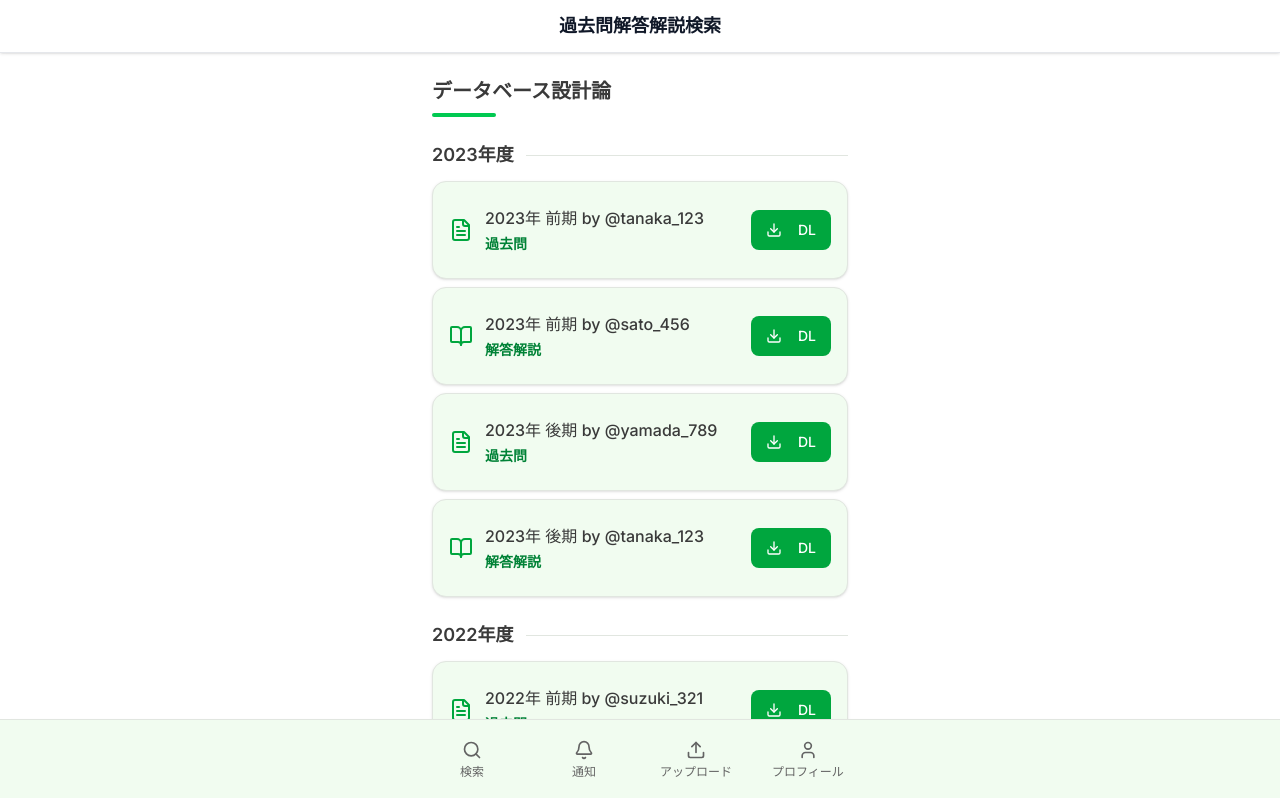
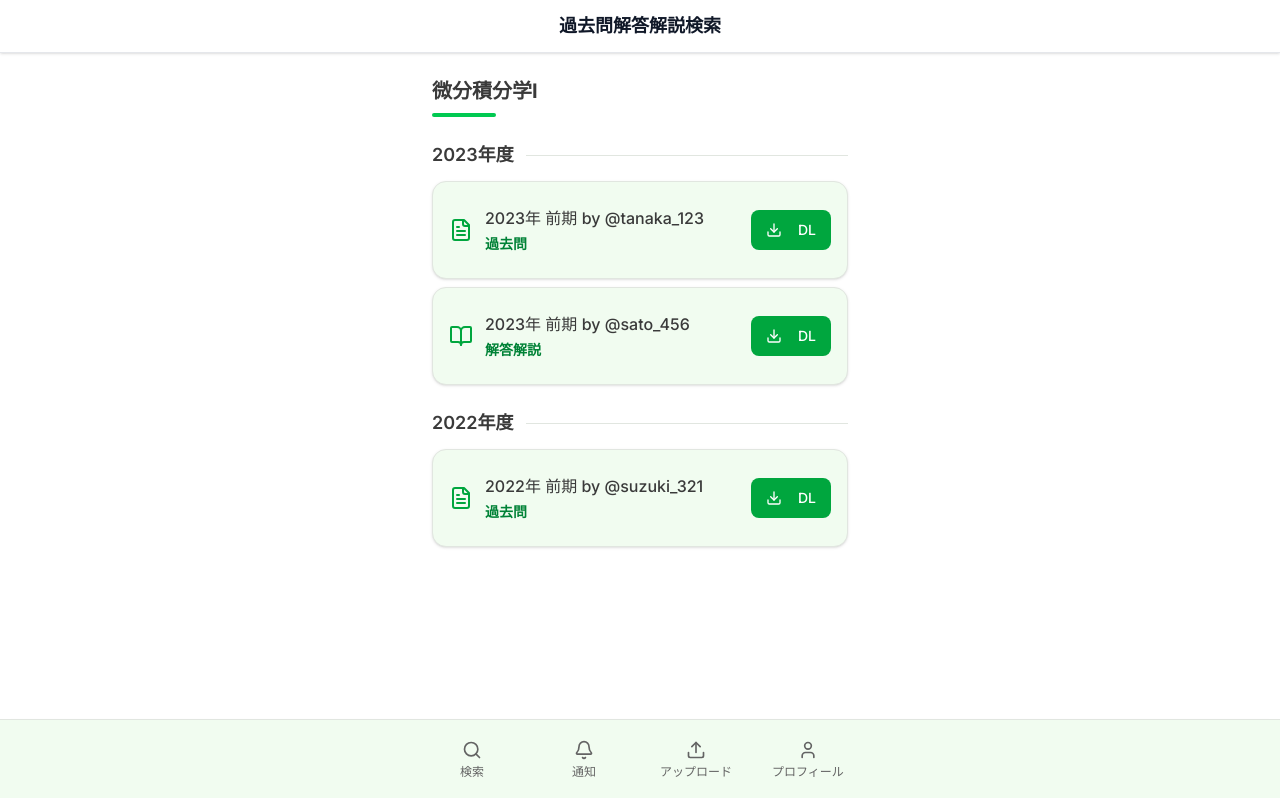
Before and after one commit to wolfmagnate/rsshackathon, a Next.js app: page /classes/1 in a window 1280 px wide. Shown: the top 798 px of the page. Built offline with nearby package versions, Linux system fonts and the light colour scheme.

Commit message:
use better mock data

```diff
--- a/app/classes/[classId]/page.tsx
+++ b/app/classes/[classId]/page.tsx
@@ -6,38 +6,7 @@ import { Download, FileText, BookOpen, X } from "lucide-react"
 import { useState } from "react"
 import AppHeader from "@/components/shared/AppHeader"
 import AppFooter from "@/components/shared/AppFooter"
-
-// サンプルデータ
-const examData = {
-  courseName: "データベース設計論",
-  years: [
-    {
-      year: 2023,
-      materials: [
-        { type: "exam", semester: "前期", author: "tanaka_123", id: 1 },
-        { type: "solution", semester: "前期", author: "sato_456", id: 2 },
-        { type: "exam", semester: "後期", author: "yamada_789", id: 3 },
-        { type: "solution", semester: "後期", author: "tanaka_123", id: 4 },
-      ],
-    },
-    {
-      year: 2022,
-      materials: [
-        { type: "exam", semester: "前期", author: "suzuki_321", id: 5 },
-        { type: "solution", semester: "前期", author: "watanabe_654", id: 6 },
-        { type: "exam", semester: "後期", author: "ito_987", id: 7 },
-      ],
-    },
-    {
-      year: 2021,
-      materials: [{ type: "exam", semester: "前期", author: "kobayashi_111", id: 8 }],
-    },
-    {
-      year: 2020,
-      materials: [],
-    },
-  ],
-}
+import { allExamsData } from "@/lib/mock-data"
 
 function GratitudePopup({
   isOpen,
@@ -153,6 +122,9 @@ function GratitudePopup({
 }
 
 export default function Page({ params }: { params: { classId: string } }) {
+  const { classId } = params
+  const examData = allExamsData[classId as keyof typeof allExamsData]
+
   const [popupState, setPopupState] = useState<{
     isOpen: boolean
     materialId: number | null
@@ -182,6 +154,22 @@ export default function Page({ params }: { params: { classId: string } }) {
       materialId: null,
       authorName: "",
     })
+  }
+
+  if (!examData) {
+    return (
+      <div className="min-h-screen bg-background">
+        <AppHeader className="bg-white border-gray-200">
+          <h1 className="text-lg font-bold text-center text-balance text-gray-900">
+            エラー
+          </h1>
+        </AppHeader>
+        <main className="px-4 py-6 max-w-md mx-auto text-center">
+          <p>指定された授業の情報が見つかりませんでした。</p>
+        </main>
+        <AppFooter />
+      </div>
+    )
   }
 
   return (
--- /dev/null
+++ b/lib/mock-data.ts
@@ -0,0 +1,120 @@
+export const allExamsData = {
+  "1": {
+    courseName: "微分積分学I",
+    years: [
+      { year: 2023, materials: [
+        { type: "exam", semester: "前期", author: "tanaka_123", id: 101 },
+        { type: "solution", semester: "前期", author: "sato_456", id: 102 },
+      ]},
+      { year: 2022, materials: [
+        { type: "exam", semester: "前期", author: "suzuki_321", id: 103 },
+      ]},
+    ],
+  },
+  "2": {
+    courseName: "データ構造とアルゴリズム",
+    years: [
+      { year: 2023, materials: [
+        { type: "exam", semester: "前期", author: "yamada_789", id: 201 },
+        { type: "solution", semester: "前期", author: "tanaka_123", id: 202 },
+        { type: "exam", semester: "後期", author: "sato_456", id: 203 },
+      ]},
+      { year: 2022, materials: []},
+      { year: 2021, materials: [
+        { type: "exam", semester: "前期", author: "ito_987", id: 204 },
+      ]},
+    ],
+  },
+  "3": {
+    courseName: "線形代数学",
+    years: [
+        { year: 2023, materials: [] },
+        { year: 2022, materials: [] },
+        { year: 2021, materials: [] },
+        { year: 2020, materials: [] },
+    ],
+  },
+  "4": {
+    courseName: "プログラミング基礎",
+    years: [
+      { year: 2023, materials: [
+        { type: "exam", semester: "前期", author: "watanabe_654", id: 401 },
+        { type: "solution", semester: "前期", author: "kobayashi_111", id: 402 },
+        { type: "exam", semester: "後期", author: "watanabe_654", id: 403 },
+        { type: "solution", semester: "後期", author: "kobayashi_111", id: 404 },
+      ]},
+      { year: 2022, materials: [
+        { type: "exam", semester: "前期", author: "watanabe_654", id: 405 },
+        { type: "exam", semester: "後期", author: "kobayashi_111", id: 406 },
+      ]},
+    ],
+  },
+  "5": {
+    courseName: "統計学入門",
+    years: [
+      { year: 2023, materials: [
+        { type: "exam", semester: "前期", author: "kato_222", id: 501 },
+      ]},
+      { year: 2022, materials: [
+        { type: "exam", semester: "前期", author: "yoshida_333", id: 502 },
+        { type: "solution", semester: "前期", author: "sasaki_444", id: 503 },
+      ]},
+    ],
+  },
+  "6": {
+    courseName: "データベース設計",
+    years: [
+      { year: 2023, materials: [
+        { type: "exam", semester: "前期", author: "tanaka_123", id: 601 },
+        { type: "solution", semester: "前期", author: "sato_456", id: 602 },
+        { type: "exam", semester: "後期", author: "yamada_789", id: 603 },
+        { type: "solution", semester: "後期", author: "tanaka_123", id: 604 },
+      ]},
+      { year: 2022, materials: [
+        { type: "exam", semester: "前期", author: "suzuki_321", id: 605 },
+        { type: "solution", semester: "前期", author: "watanabe_654", id: 606 },
+        { type: "exam", semester: "後期", author: "ito_987", id: 607 },
+      ]},
+      { year: 2021, materials: [
+        { type: "exam", semester: "前期", author: "kobayashi_111", id: 608 }
+      ]},
+      { year: 2020, materials: []},
+    ],
+  },
+  "7": {
+    courseName: "物理学基礎",
+    years: [
+        { year: 2023, materials: [
+            { type: "exam", semester: "前期", author: "tanaka_123", id: 701 },
+        ]},
+        { year: 2022, materials: [
+            { type: "exam", semester: "前期", author: "sato_456", id: 702 },
+            { type: "solution", semester: "前期", author: "yamada_789", id: 703 },
+        ]},
+    ],
+  },
+  "8": {
+    courseName: "化学実験",
+    years: [
+        { year: 2023, materials: [
+            { type: "exam", semester: "後期", author: "suzuki_321", id: 801 },
+        ]},
+    ],
+  },
+  "9": {
+    courseName: "生物学概論",
+    years: [
+        { year: 2023, materials: [
+            { type: "exam", semester: "前期", author: "watanabe_654", id: 901 },
+            { type: "solution", semester: "前期", author: "ito_987", id: 902 },
+        ]},
+        { year: 2022, materials: [
+            { type: "exam", semester: "前期", author: "kobayashi_111", id: 903 },
+        ]},
+        { year: 2021, materials: [
+            { type: "exam", semester: "後期", author: "kato_222", id: 904 },
+            { type: "solution", semester: "後期", author: "yoshida_333", id: 905 },
+        ]},
+    ],
+  },
+};
```
